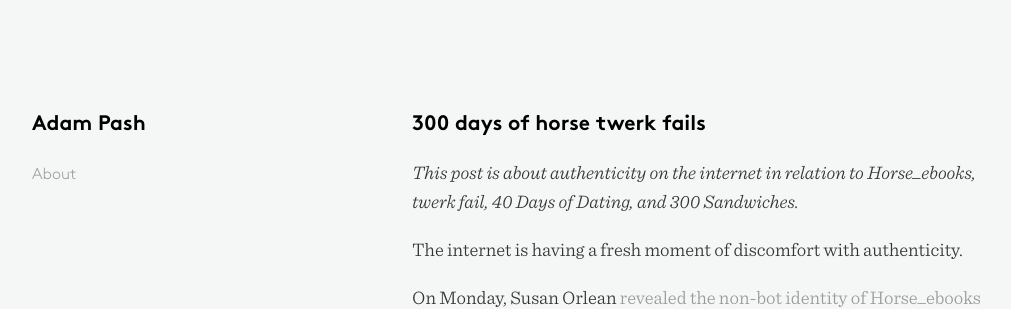
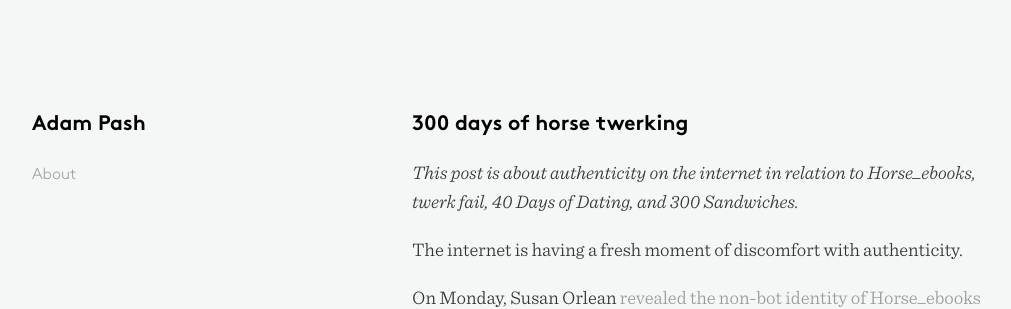
Before and after one commit to adampash/adampash.github.io, a Jekyll site: the page built from _posts/2013-09-26-300-days-of-horse-twerk-fails.md, in a window 1280 px wide and 900 px high. Shown: the top 309 px of the window, without its empty margins (38-1049 px from the left). Built offline with Jekyll 4.4.1, drawn with Linux system fonts in a browser that asks for light colours; Markdown is read by kramdown in place of the engine named in the settings.

Commit message:
title tweak

```diff
--- a/_posts/2013-09-26-300-days-of-horse-twerk-fails.md
+++ b/_posts/2013-09-26-300-days-of-horse-twerk-fails.md
@@ -1,6 +1,6 @@
 ---
 layout:     post
-title:      "300 days of horse twerk fails"
+title:      "300 days of horse twerking"
 published:  true
 ---
 
```
